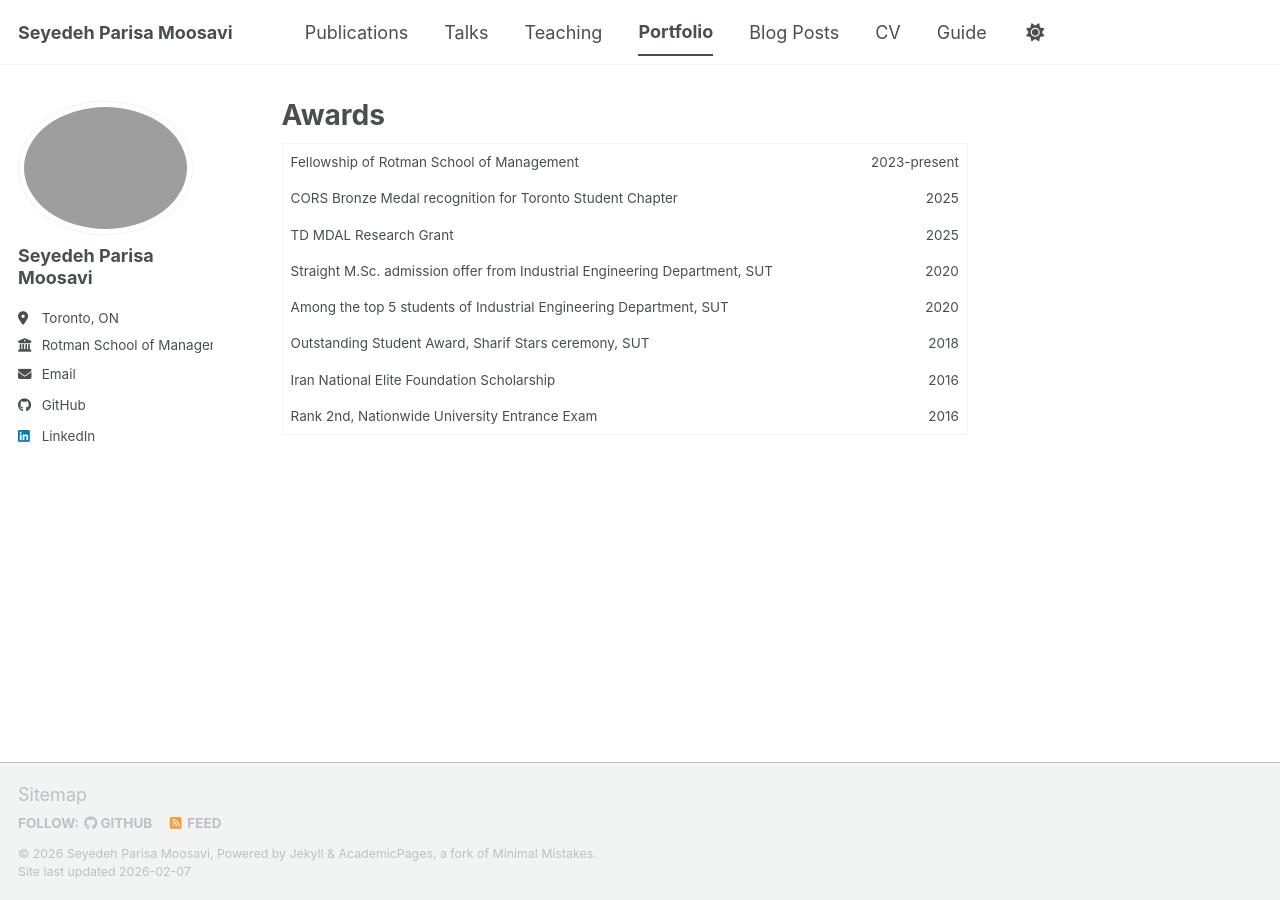
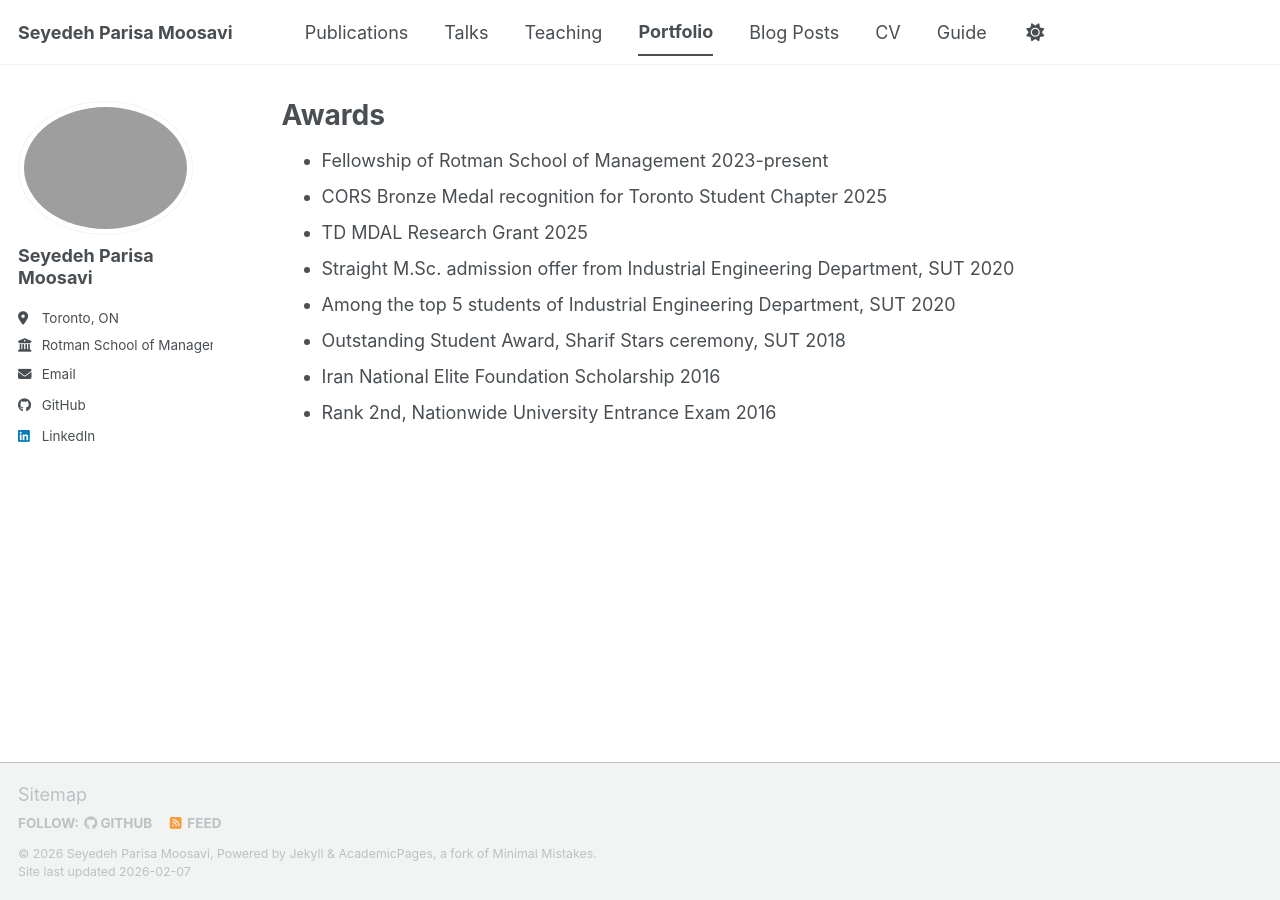
Before and after one commit to parisamsv/parisamsv.github.io, a Jekyll site: the page built from _pages/portfolio.html, in a window 1280 px wide. Built offline with Jekyll 4.4.1, drawn with Linux system fonts in a browser that asks for light colours; a script bundle is joined from its source files by our own code; library files that are not in the unit come from our copies.

Commit message:
Convert awards table to a list format
Replaced table format with a list format for awards and recognitions.

```diff
--- a/_pages/portfolio.html
+++ b/_pages/portfolio.html
@@ -4,69 +4,37 @@ title: "Awards"
 permalink: /portfolio/
 author_profile: true
 ---
-
-<style>
-  .teaching-list {
-    font-size: 16px; /* Adjust this value to your preferred size */
-    line-height: 1.6;
-  }
-
-  .teaching-list li {
-    margin-bottom: 10px;
-  }
-</style>
-
-<style>
-  .no-border-table {
-    border-collapse: collapse;
-    width: 70%;
-  }
-
-  .no-border-table td {
-    border: none;
-    padding: 8px;
-  }
-
-  .right-align {
-    text-align: left;
-  }
-
-  .left-align {
-    text-align: right;
-  }
-</style>
-
-<table class="no-border-table">
-  <tr>
-    <td class="right-align">Fellowship of Rotman School of Management</td>
-    <td class="left-align">2023-present</td>
-  </tr>
-  <tr>
-    <td class="right-align">CORS Bronze Medal recognition for Toronto Student Chapter</td>
-    <td class="left-align">2025</td>
-  </tr>
-  <tr>
-    <td class="right-align">TD MDAL Research Grant</td>
-    <td class="left-align">2025</td>
-  </tr>
-  <tr>
-    <td class="right-align">Straight M.Sc. admission offer from Industrial Engineering Department, SUT</td>
-    <td class="left-align">2020</td>
-  </tr>
-  <tr>
-    <td class="right-align">Among the top 5 students of Industrial Engineering Department, SUT</td>
-    <td class="left-align">2020</td>
-  </tr>
-  <tr>
-    <td class="right-align">Outstanding Student Award, Sharif Stars ceremony, SUT</td>
-    <td class="left-align">2018</td>
-  </tr>
-  <tr>
-    <td class="right-align">Iran National Elite Foundation Scholarship </td>
-    <td class="left-align">2016</td>
-  </tr>
-  <tr>
-    <td class="right-align">Rank 2nd, Nationwide University Entrance Exam</td>
-    <td class="left-align">2016</td>
-  </tr>
-</table>
+<ul class="no-border-list">
+  <li>
+    <span class="item-text">Fellowship of Rotman School of Management</span>
+    <span class="item-date">2023-present</span>
+  </li>
+  <li>
+    <span class="item-text">CORS Bronze Medal recognition for Toronto Student Chapter</span>
+    <span class="item-date">2025</span>
+  </li>
+  <li>
+    <span class="item-text">TD MDAL Research Grant</span>
+    <span class="item-date">2025</span>
+  </li>
+  <li>
+    <span class="item-text">Straight M.Sc. admission offer from Industrial Engineering Department, SUT</span>
+    <span class="item-date">2020</span>
+  </li>
+  <li>
+    <span class="item-text">Among the top 5 students of Industrial Engineering Department, SUT</span>
+    <span class="item-date">2020</span>
+  </li>
+  <li>
+    <span class="item-text">Outstanding Student Award, Sharif Stars ceremony, SUT</span>
+    <span class="item-date">2018</span>
+  </li>
+  <li>
+    <span class="item-text">Iran National Elite Foundation Scholarship</span>
+    <span class="item-date">2016</span>
+  </li>
+  <li>
+    <span class="item-text">Rank 2nd, Nationwide University Entrance Exam</span>
+    <span class="item-date">2016</span>
+  </li>
+</ul>
```
